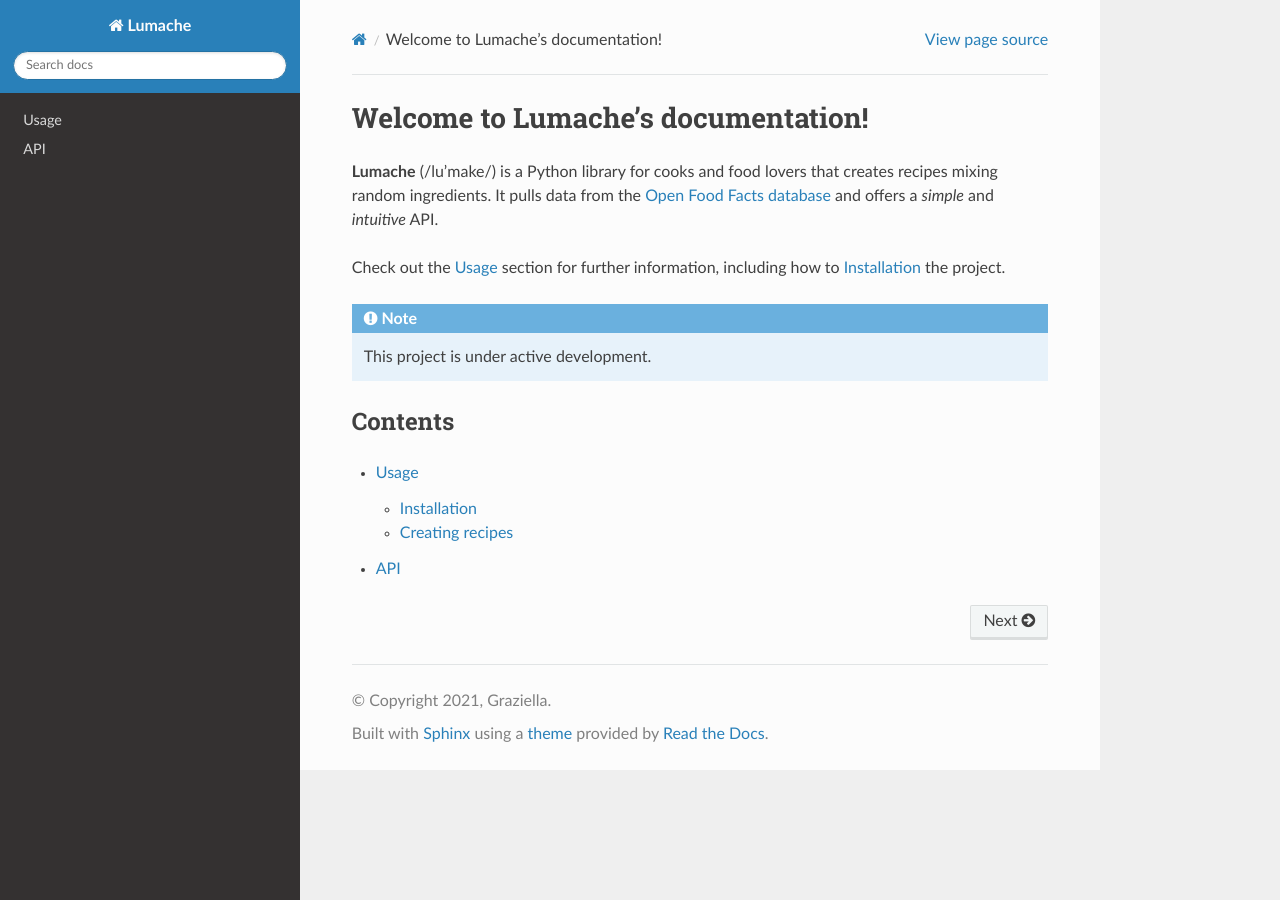
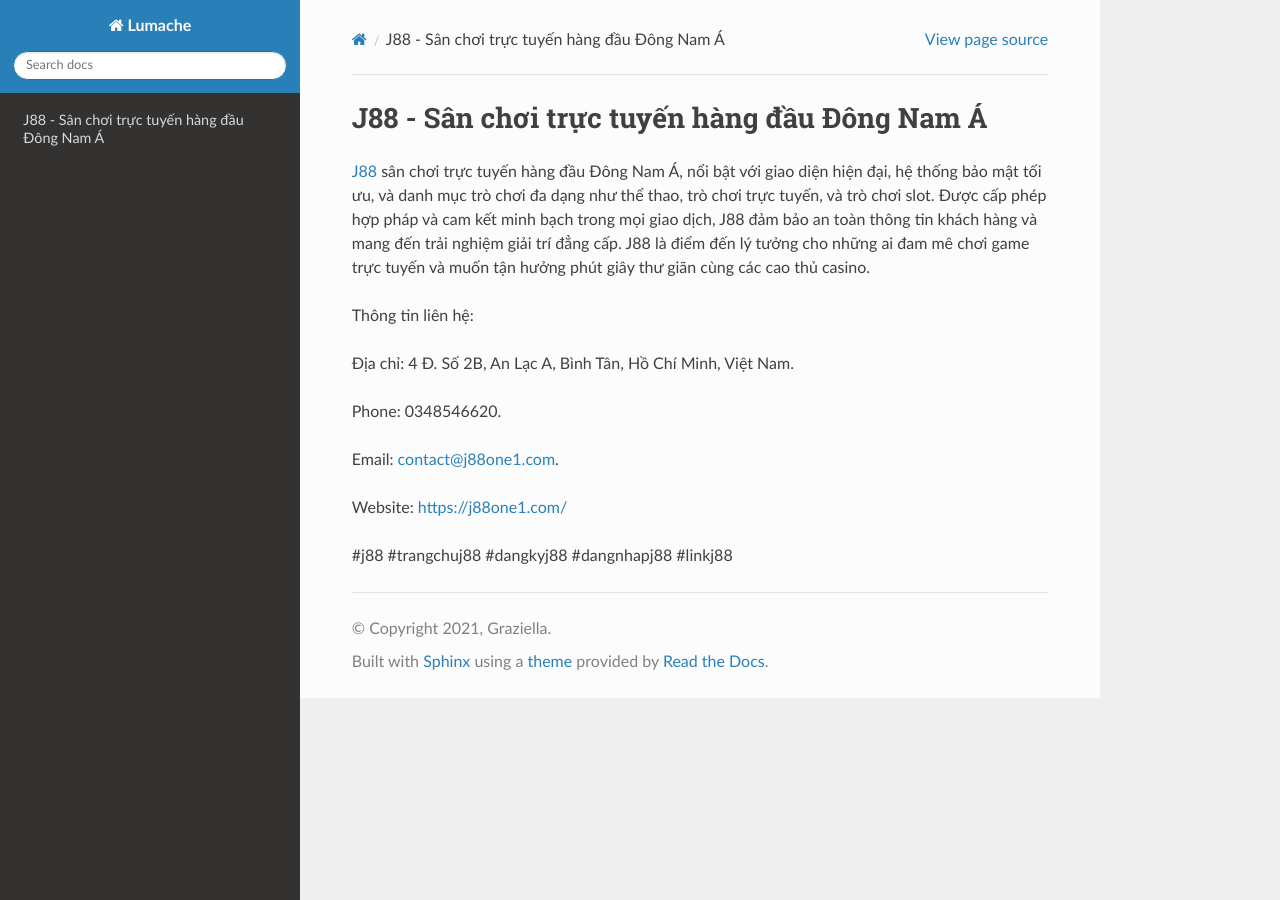
Before and after one commit to parkisngan19/j88one1com, a Sphinx documentation site: the page built from docs/source/index.rst, in a window 1280 px wide. Built offline with Sphinx 7.4.7 and the Read the Docs theme 3.1.0, drawn with Linux system fonts in a browser that asks for light colours.

Commit message:
Update index.rst

```diff
--- a/docs/source/index.rst
+++ b/docs/source/index.rst
@@ -1,22 +1,16 @@
-Welcome to Lumache's documentation!
+J88 - Sân chơi trực tuyến hàng đầu Đông Nam Á
 ===================================
 
-**Lumache** (/lu'make/) is a Python library for cooks and food lovers
-that creates recipes mixing random ingredients.
-It pulls data from the `Open Food Facts database <https://world.openfoodfacts.org/>`_
-and offers a *simple* and *intuitive* API.
+`J88 <https://j88one1.com/>`_ sân chơi trực tuyến hàng đầu Đông Nam Á, nổi bật với giao diện hiện đại, hệ thống bảo mật tối ưu, và danh mục trò chơi đa dạng như thể thao, trò chơi trực tuyến, và trò chơi slot. Được cấp phép hợp pháp và cam kết minh bạch trong mọi giao dịch, J88 đảm bảo an toàn thông tin khách hàng và mang đến trải nghiệm giải trí đẳng cấp. J88 là điểm đến lý tưởng cho những ai đam mê chơi game trực tuyến và muốn tận hưởng phút giây thư giãn cùng các cao thủ casino.
 
-Check out the :doc:`usage` section for further information, including
-how to :ref:`installation` the project.
+Thông tin liên hệ:
 
-.. note::
+Địa chỉ: 4 Đ. Số 2B, An Lạc A, Bình Tân, Hồ Chí Minh, Việt Nam.
 
-   This project is under active development.
+Phone: 0348546620.
 
-Contents
---------
+Email: contact@j88one1.com.
 
-.. toctree::
+Website: https://j88one1.com/
 
-   usage
-   api
+#j88 #trangchuj88 #dangkyj88 #dangnhapj88 #linkj88
```
